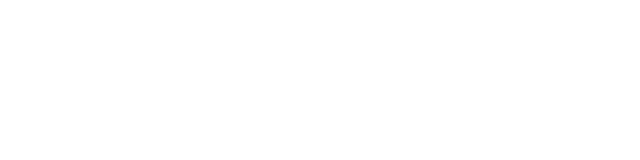
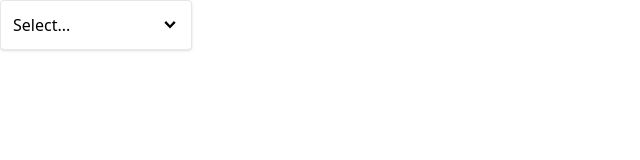
Before and after one commit to lior-ashkenazi/Modern-React-with-Redux, a React (Create React App) app in the folder comps/: page / in a window 1280 px wide. Shown: the top 160 px of the page, without its empty margins (0-640 px from the left). Built offline with nearby package versions, Linux system fonts and the light colour scheme.

Commit message:
Completed Section 12

```diff
--- a/comps/src/App.js
+++ b/comps/src/App.js
@@ -1,5 +1,26 @@
+import {useState} from 'react';
+import Dropdown from './components/Dropdown';
+
 function App() {
+    const [selection, setSelection] = useState(null);
 
+    const handleSelect = (option) => {
+        setSelection(option);
+    };
+
+    const options = [
+        {label: 'Red', value: 'red'},
+        {label: 'Green', value: 'green'},
+        {label: 'Blue', value: 'blue'}
+    ];
+
+    return (
+        <div className="flex">
+            <Dropdown options={options}
+                      value={selection}
+                      onChange={handleSelect}/>
+        </div>
+    );
 }
 
 export default App;
--- /dev/null
+++ b/comps/src/components/Dropdown.js
@@ -0,0 +1,60 @@
+import {useState, useEffect, useRef} from 'react';
+import {GoChevronDown} from 'react-icons/go';
+import Panel from './Panel';
+
+function Dropdown({options, value, onChange}) {
+    const [isOpen, setIsOpen] = useState(false);
+    const divEl = useRef();
+
+    useEffect(() => {
+        if (!divEl.current) return;
+
+        const handler = (event) => {
+            !divEl.current.contains(event.target) && setIsOpen(false);
+        };
+
+        document.addEventListener('click', handler, true);
+
+        return () => {
+            // this is how we turn off event handler
+            document.removeEventListener('click', handler);
+        };
+    }, []);
+
+    const handleClick = () => {
+        setIsOpen((currentIsOpen) => !currentIsOpen);
+    };
+
+    const handleOptionClick = (option) => {
+        // CLOSE DROPDOWN
+        setIsOpen(false);
+        // WHAT OPTION DID THE USER CLICK ON???
+        onChange(option);
+    };
+
+    const renderedOptions = options.map((option) => {
+        return (
+            <div className="hover:bg-sky-100 rounded cursor-pointer p-1"
+                 onClick={() => handleOptionClick(option)}
+                 key={option.value}>
+                {option.label}
+            </div>
+        );
+    });
+
+    return (
+        <div ref={divEl} className="w-48 relative">
+            <Panel className="flex justify-between items-center cursor-pointer"
+                   onClick={handleClick}>
+                {value?.label || 'Select...'}
+                <GoChevronDown className="text-lg"/>
+            </Panel>
+            {isOpen &&
+             <Panel className="absolute top-full">
+                 {renderedOptions}
+             </Panel>}
+        </div>
+    );
+}
+
+export default Dropdown;
--- /dev/null
+++ b/comps/src/components/Panel.js
@@ -0,0 +1,10 @@
+import classNames from 'classnames';
+
+function Panel({children, className, ...rest}) {
+    const finalClassNames = classNames('border rounded p-3 shadow bg-white' +
+                                       ' w-full', className);
+
+    return <div {...rest} className={finalClassNames}>{children}</div>;
+}
+
+export default Panel;
--- a/comps/src/pages/AccordionPage.js
+++ b/comps/src/pages/AccordionPage.js
@@ -1,5 +1,6 @@
 import Accordion from '../components/Accordion';
 
+function AccordionPage() {
     const items = [
         {
             id: '23bh5jk3htjf',
@@ -25,3 +26,6 @@
     ];
 
     return <Accordion items={items}/>;
+}
+
+export default AccordionPage;
```
Lines whose indentation alone changed are shown as unchanged.
